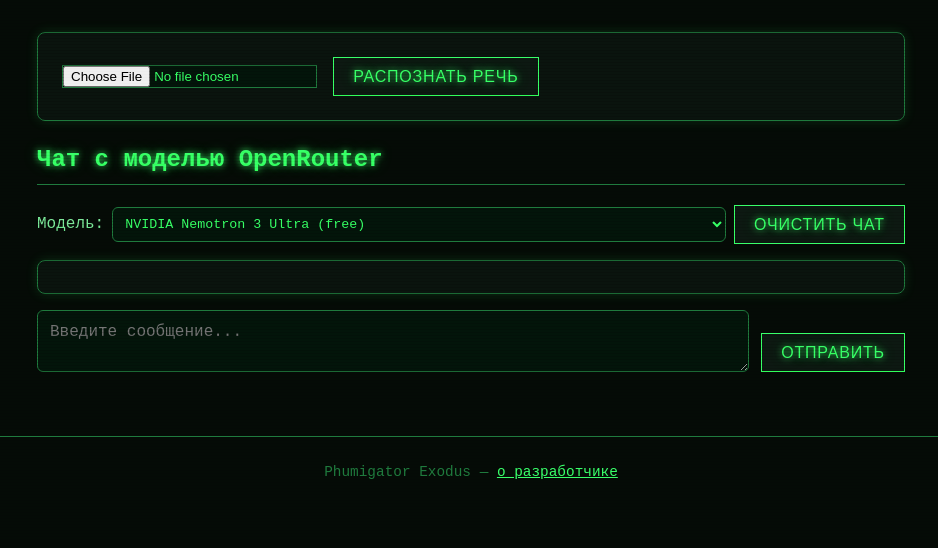
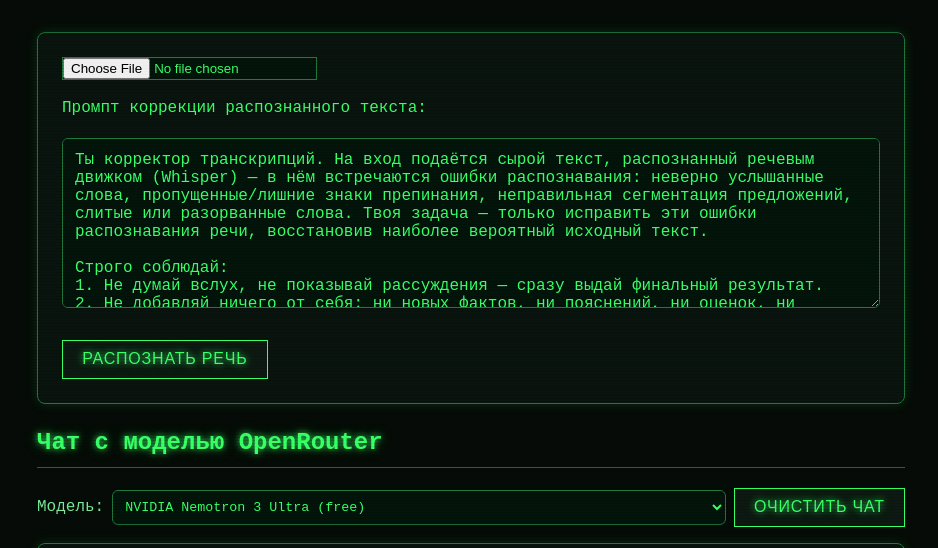
Before and after one commit to phumigator/exodus, a Flask app: template web/templates/transcription.html in a window 1280 px wide. Shown: the part 200-748 px from the top of the page, without its empty margins (169-1107 px from the left). Before the commit the page ends 679 px from the top, so only its background shows below. Run offline with Flask 3, Linux system fonts and the light colour scheme; the template is opened without the code that fills it, so the values that code supplies are empty.

Commit message:
Make Whisper correction prompt editable from the transcription page
Adds an optional correction_prompt field, threaded through web ->
api -> whisper-bridge, so users can override the OpenRouter correction
system prompt per request. The transcription page pre-fills it with
the existing default prompt; leaving it unchanged (or blank) keeps the
current behavior.

Co-Authored-By: Claude Sonnet 5 <noreply@anthropic.com>

```diff
--- a/api/routers/transcription.py
+++ b/api/routers/transcription.py
@@ -7,7 +7,7 @@
 import asyncio
 
 import httpx
-from fastapi import APIRouter, UploadFile, File, HTTPException
+from fastapi import APIRouter, UploadFile, File, Form, HTTPException
 from pydantic import BaseModel
 
 from config import settings
@@ -91,16 +91,18 @@ async def _call_openrouter(messages: list[dict], model: str | None) -> str:
 
 
 @router.post("/transcribe")
-async def transcribe(file: UploadFile = File(...)):
+async def transcribe(file: UploadFile = File(...), correction_prompt: str | None = Form(None)):
     """Отправляет файл в Whisper API и возвращает распознанный текст."""
     async with httpx.AsyncClient(timeout=600, trust_env=False) as client:
         files = {"audio_file": (file.filename, await file.read(), file.content_type)}
+        data = {"correction_prompt": correction_prompt} if correction_prompt else None
         headers = {"X-Internal-Token": settings.whisper_shared_secret}
         try:
             response = await client.post(
                 f"{settings.whisper_api_base_url}/asr",
                 params={"output": "json"},
                 files=files,
+                data=data,
                 headers=headers,
             )
             response.raise_for_status()
--- a/web/static/style.css
+++ b/web/static/style.css
@@ -144,6 +144,11 @@ footer {
     border-radius: 8px;
     padding: 1.5rem;
     box-shadow: 0 1px 4px rgba(0, 0, 0, .08);
+}
+
+.transcription-form label,
+.transcription-form textarea {
+    flex-basis: 100%;
 }
 
 button {
--- a/web/static/transcription.js
+++ b/web/static/transcription.js
@@ -34,8 +34,13 @@ form.addEventListener("submit", async (event) => {
     transcriptSection.hidden = true;
     showStatus("Распознаём речь, это может занять несколько минут...");
 
+    const correctionPrompt = document.getElementById("correction-prompt-input").value.trim();
+
     const formData = new FormData();
     formData.append("file", file);
+    if (correctionPrompt) {
+        formData.append("correction_prompt", correctionPrompt);
+    }
 
     try {
         const response = await fetch(`${API_BASE_URL}/transcription/transcribe`, {
--- a/web/templates/transcription.html
+++ b/web/templates/transcription.html
@@ -15,6 +15,16 @@
     <main>
         <form id="upload-form" class="transcription-form">
             <input type="file" id="file-input" name="file" accept="audio/*,video/*" required>
+            <label for="correction-prompt-input">Промпт коррекции распознанного текста:</label>
+            <textarea id="correction-prompt-input" rows="8">Ты корректор транскрипций. На вход подаётся сырой текст, распознанный речевым движком (Whisper) — в нём встречаются ошибки распознавания: неверно услышанные слова, пропущенные/лишние знаки препинания, неправильная сегментация предложений, слитые или разорванные слова. Твоя задача — только исправить эти ошибки распознавания речи, восстановив наиболее вероятный исходный текст.
+
+Строго соблюдай:
+1. Не думай вслух, не показывай рассуждения — сразу выдай финальный результат.
+2. Не добавляй ничего от себя: ни новых фактов, ни пояснений, ни оценок, ни предупреждений о недостатке контекста.
+3. Не суммаризируй и не сокращай — длина и структура текста должны остаться теми же, меняются только ошибочные слова и пунктуация.
+4. Сохраняй исходный язык, стиль и смысл текста как есть, даже если он разговорный, незаконченный или бессвязный.
+5. Если текст пустой или уже корректен — верни его без изменений.
+6. Ответ должен содержать только исправленный текст, без кавычек, префиксов вроде "Исправленный текст:" и без markdown-разметки.</textarea>
             <button type="submit" id="transcribe-btn">Распознать речь</button>
         </form>
 
```
Also changed, not shown: whisper-bridge/app.py (+5 -4 lines).
